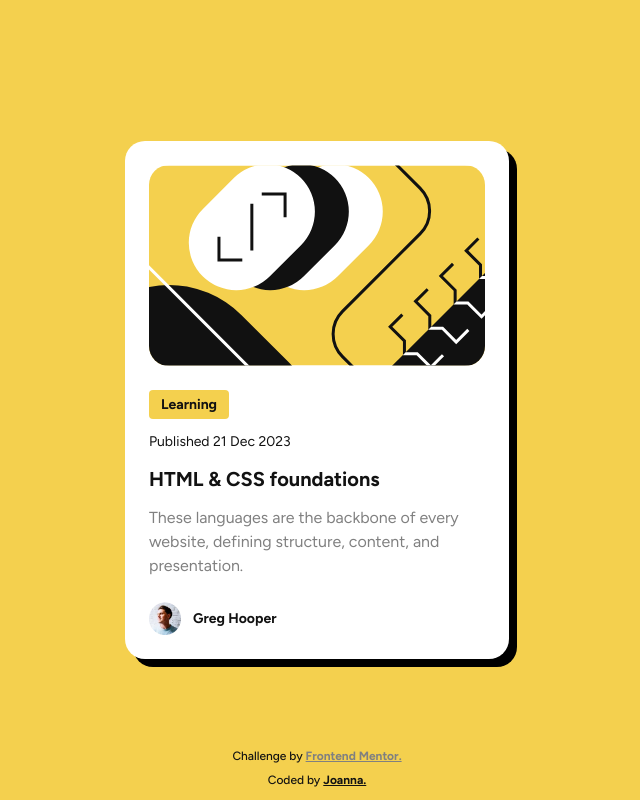
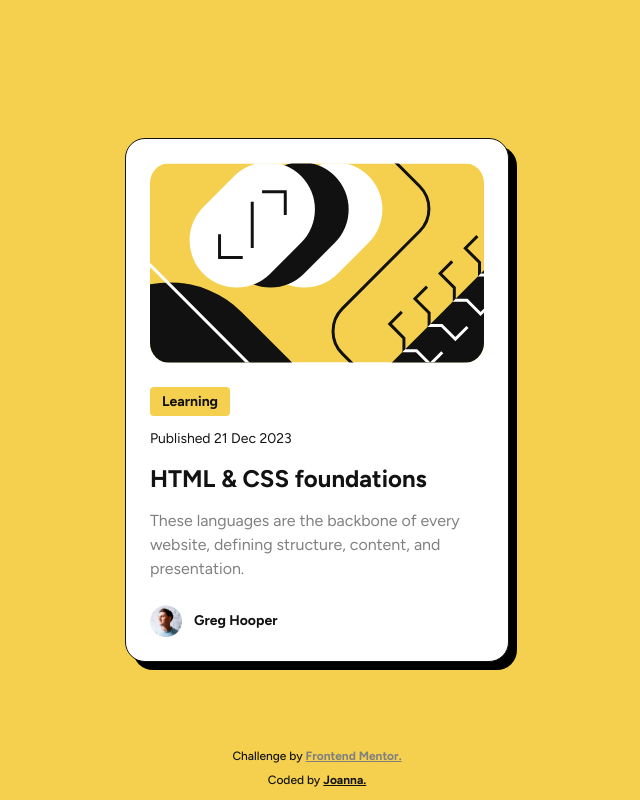
Before and after one commit to jwalczak94/Blog-preview-card, a plain HTML site: page index.html in a window 1280 px wide. Shown: the whole page, without its empty margins (323-963 px from the left). Drawn offline with Linux system fonts and the light colour scheme.

Commit message:
update css file

```diff
--- a/style.css
+++ b/style.css
@@ -34,6 +34,7 @@ main {
   box-shadow: 0.5rem 0.5rem 0 0 rgb(0, 0, 0);
   padding: 1.5rem;
   max-width: 24rem;
+  border: 1px solid var(--blackColor);
 
   display: flex;
   gap: 1.5rem;
@@ -60,7 +61,7 @@ main {
 }
 
 .card__preview h2 {
-  font-size: 1.25rem;
+  font-size: 1.5rem;
   font-weight: 700;
 }
 
```
